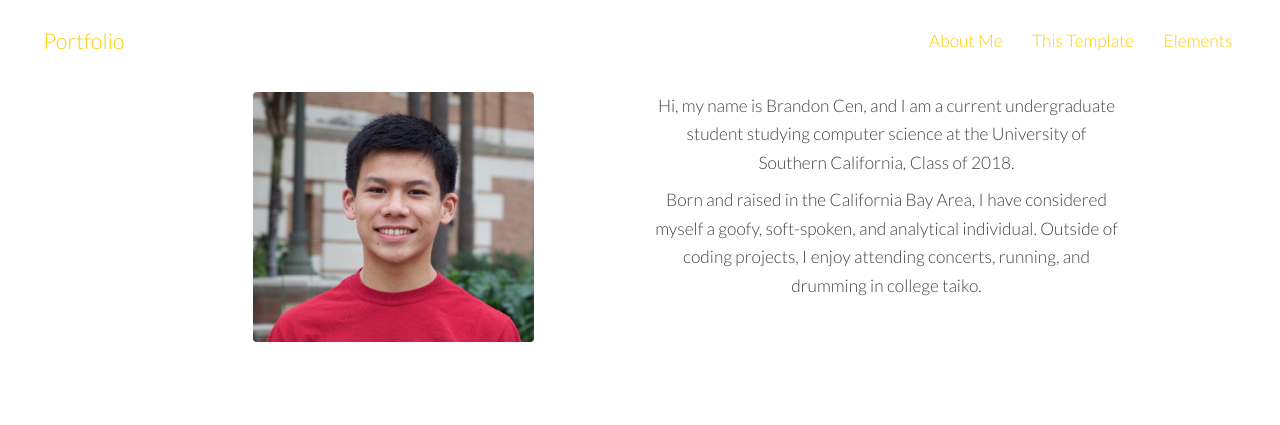
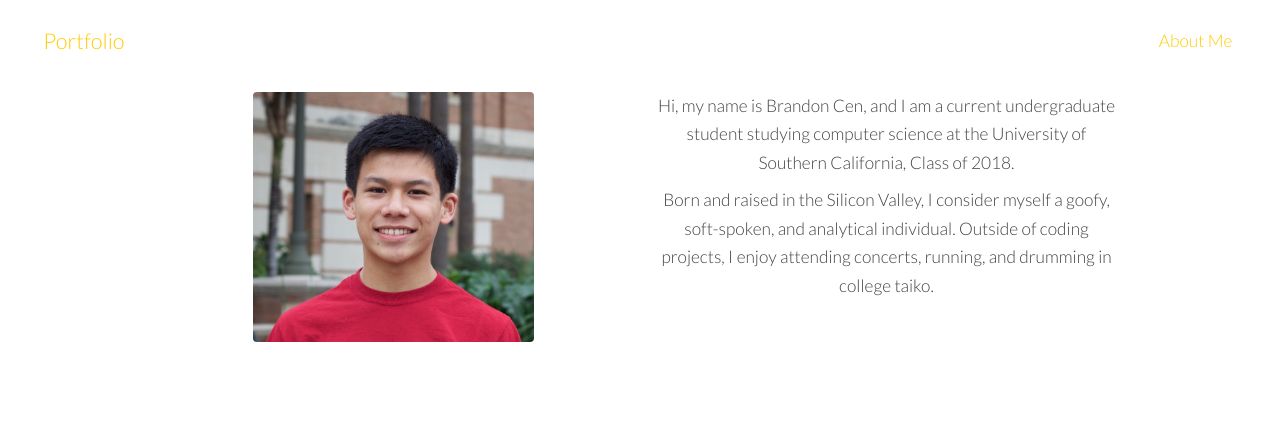
Before and after one commit to bzcen/Personal-Website, a plain HTML site: page templated-interphase/about_me.html in a window 1280 px wide. Shown: the top 425 px of the page. Drawn offline with Linux system fonts and the light colour scheme.

Commit message:
small changes to about me, cleaned

```diff
--- a/templated-interphase/about_me.html
+++ b/templated-interphase/about_me.html
@@ -26,8 +26,6 @@
 				<nav id="nav">
 					<ul>
 						<li><a href="index.html">About Me</a></li>
-						<li><a href="generic.html">This Template</a></li>
-						<li><a href="elements.html">Elements</a></li>
 					</ul>
 				</nav>
 			</header>
@@ -49,7 +47,7 @@
 								Hi, my name is Brandon Cen, and I am a current undergraduate student studying computer science at the University of Southern California, Class of 2018.
 							</p>
 							<p>
-								Born and raised in the California Bay Area, I have considered myself a goofy, soft-spoken, and analytical individual. Outside of coding projects, I enjoy attending concerts, running, and drumming in college taiko.
+								Born and raised in the Silicon Valley, I consider myself a goofy, soft-spoken, and analytical individual. Outside of coding projects, I enjoy attending concerts, running, and drumming in college taiko.
 							</p>
 						</section>
 					</div>
```
